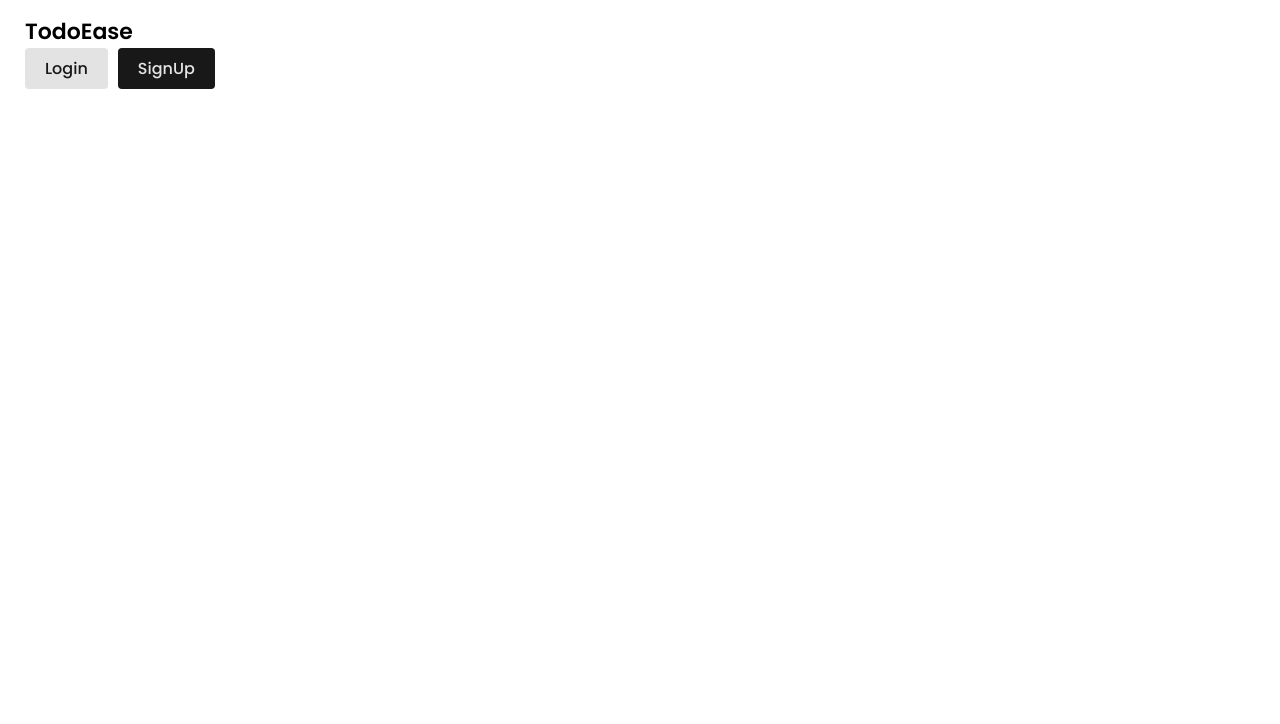
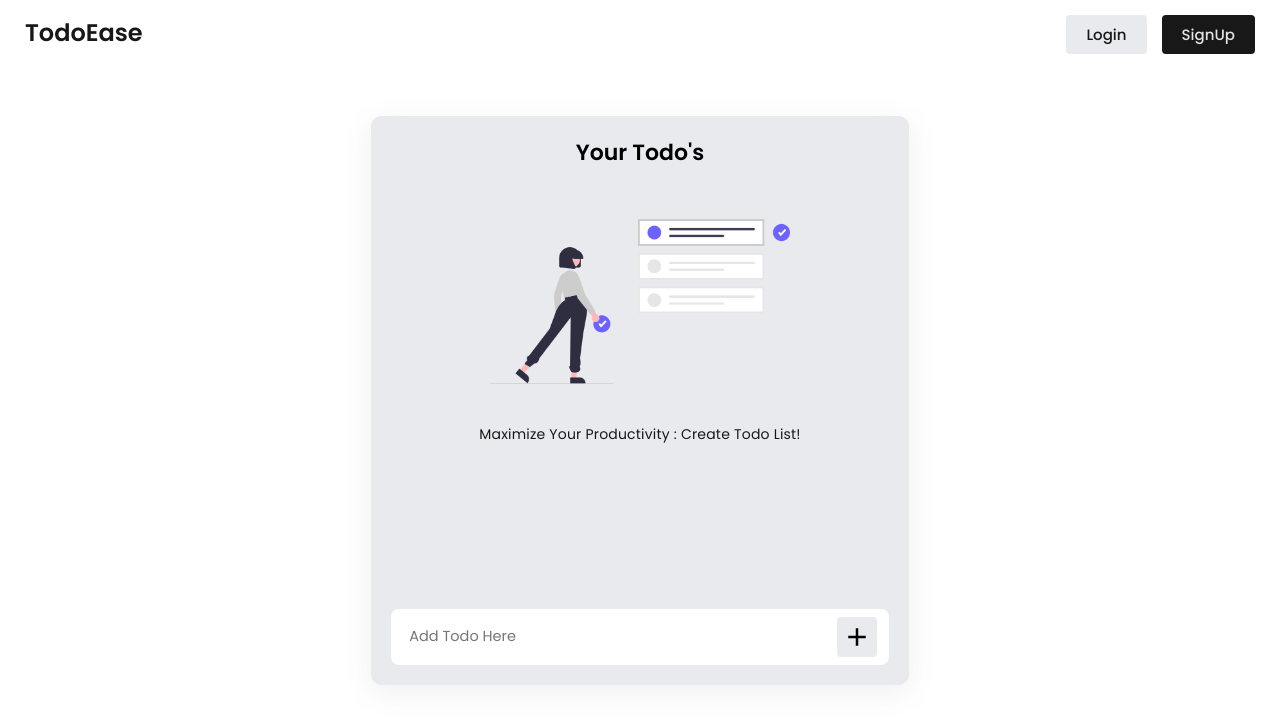
Before and after one commit to krish-7104/todoease_website, a React (Create React App) app: page / in a window 1280 px wide. Shown: the top 724 px of the page. Built offline with nearby package versions, Linux system fonts and the light colour scheme.

Commit message:
todo design with local storage done

```diff
--- a/package.json
+++ b/package.json
@@ -8,6 +8,7 @@
     "@testing-library/user-event": "^13.5.0",
     "react": "^18.2.0",
     "react-dom": "^18.2.0",
+    "react-icons": "^4.7.1",
     "react-scripts": "5.0.1",
     "web-vitals": "^2.1.4"
   },
--- a/src/App.css
+++ /dev/null
@@ -1,9 +0,0 @@
-.container {
-  min-height: 100vh;
-  width: 100vw;
-  display: flex;
-  justify-content: center;
-  /* align-items: center; */
-  background-color: "#e8eaed";
-  font-family: "Poppins", sans-serif;
-}
--- a/src/App.jsx
+++ b/src/App.jsx
@@ -1,10 +1,12 @@
 import React from "react";
 import Navbar from "./Navbar";
-import "./App.css";
+import "./styles/App.css";
+import MainTodo from "./MainTodo";
 const App = () => {
   return (
     <div className="container">
       <Navbar />
+      <MainTodo />
     </div>
   );
 };
--- /dev/null
+++ b/src/MainTodo.jsx
@@ -0,0 +1,97 @@
+import React, { useState, useEffect } from "react";
+import { MdAdd, MdClear } from "react-icons/md";
+import "./styles/MainTodo.css";
+import Todo from "./Todo";
+const MainTodo = () => {
+  const [todos, setTodos] = useState([]);
+  const [todoInput, setTodoInput] = useState("");
+
+  useEffect(() => {
+    getTodoLocal();
+  }, []);
+
+  useEffect(() => {
+    setTodoLocal();
+  }, [todos]);
+
+  const getTodoLocal = () => {
+    const value = localStorage.getItem("todos");
+    if (value !== null) {
+      setTodos(JSON.parse(value));
+    } else {
+      setTodos([]);
+    }
+  };
+
+  const setTodoLocal = () => {
+    localStorage.setItem("todos", JSON.stringify(todos));
+  };
+
+  const addTodoHandler = (e) => {
+    e.preventDefault();
+    setTodos((prev) => [...prev, todoInput]);
+    setTodoInput("");
+    setTodoLocal();
+  };
+
+  const removeTodoHandler = (value) => {
+    console.log(todos.filter((x) => x !== value));
+    setTodos(todos.filter((x) => x !== value));
+  };
+  const removeAllTodoHandler = () => {
+    setTodos([]);
+  };
+  return (
+    <div className="todoContainer">
+      <p className="todoDivTitle">Your Todo's</p>
+      <div className="todoShowDiv">
+        {todos &&
+          todos.map((todo, index) => {
+            return (
+              <Todo
+                todo={todo}
+                key={index}
+                removeTodoHandler={removeTodoHandler}
+              />
+            );
+          })}
+        {todos.length === 0 && (
+          <div className="noTodoDiv">
+            <img
+              src={require("./assets/noTodo.png")}
+              className="noTodoImage"
+              alt="No Todo"
+            />
+            <p className="noTodo">
+              Maximize Your Productivity : Create Todo List!
+            </p>
+          </div>
+        )}
+      </div>
+      {todos.length !== 0 && (
+        <div className="clearTodoDiv">
+          <button className="clearTodoBtn" onClick={removeAllTodoHandler}>
+            Clear All
+            <span className="clearTodoIcon">
+              <MdClear />
+            </span>
+          </button>
+        </div>
+      )}
+      <form className="todoInputDiv">
+        <input
+          type="text"
+          className="addTodoInput"
+          value={todoInput}
+          placeholder="Add Todo Here"
+          onChange={(e) => setTodoInput(e.target.value)}
+        />
+        <button className="addTodoBtn" type="submit" onClick={addTodoHandler}>
+          <MdAdd />
+        </button>
+      </form>
+    </div>
+  );
+};
+
+export default MainTodo;
--- a/src/Navbar.jsx
+++ b/src/Navbar.jsx
@@ -1,10 +1,10 @@
 import React from "react";
-import "./Navbar.css";
+import "./styles/Navbar.css";
 const Navbar = () => {
   return (
     <div className="navContainer">
       <p className="navTitle">TodoEase</p>
-      <div>
+      <div className="navBtns">
         <button className="loginNavBtn">Login</button>
         <button className="signupNavBtn">SignUp</button>
       </div>
--- /dev/null
+++ b/src/Todo.jsx
@@ -0,0 +1,18 @@
+import React from "react";
+import "./styles/Todo.css";
+import { MdDeleteOutline } from "react-icons/md";
+const Todo = (props) => {
+  return (
+    <div className="individualTodo">
+      <p className="todoText">{props.todo}</p>
+      <button
+        className="removeTodoBtn"
+        onClick={() => props.removeTodoHandler(props.todo)}
+      >
+        <MdDeleteOutline />
+      </button>
+    </div>
+  );
+};
+
+export default Todo;
--- a/src/index.js
+++ b/src/index.js
@@ -1,6 +1,6 @@
 import React from "react";
 import ReactDOM from "react-dom/client";
 import App from "./App";
-import "./index.css";
+import "./styles/index.css";
 const root = ReactDOM.createRoot(document.getElementById("root"));
 root.render(<App />);
--- /dev/null
+++ b/src/styles/App.css
@@ -0,0 +1,13 @@
+.container {
+  height: 100vh;
+  width: 100vw;
+  display: flex;
+  justify-content: center;
+  align-items: center;
+  flex-direction: column;
+  background-color: #fff;
+  font-family: "Poppins", sans-serif;
+}
+::-webkit-scrollbar {
+  display: none;
+}
--- /dev/null
+++ b/src/styles/MainTodo.css
@@ -0,0 +1,91 @@
+.todoContainer {
+  background-color: #e8eaed;
+  padding: 20px;
+  width: 42vw;
+  border-radius: 10px;
+  box-shadow: rgba(100, 100, 111, 0.1) 0px 7px 29px 0px;
+}
+.todoDivTitle {
+  font-weight: 600;
+  font-size: 22px;
+  text-align: center;
+}
+.todoShowDiv {
+  margin: 20px 0;
+  height: 50vh;
+  overflow: scroll;
+}
+.todoInputDiv {
+  background-color: #fff;
+  display: flex;
+  justify-content: space-between;
+  align-content: center;
+  padding: 8px;
+  border-radius: 8px;
+}
+.addTodoInput {
+  background-color: #fff;
+  border: none;
+  padding: 0 10px;
+  outline: 0;
+  font-size: 14.5px;
+}
+.addTodoBtn {
+  background-color: #e8eaed;
+  border: none;
+  margin-right: 4px;
+  padding: 5px;
+  display: flex;
+  justify-content: center;
+  align-items: center;
+  font-size: 30px;
+  border-radius: 4px;
+  cursor: pointer;
+}
+.noTodoDiv {
+  width: 100%;
+  display: flex;
+  justify-content: center;
+  align-items: center;
+  margin-top: 30px;
+  flex-direction: column;
+}
+.noTodoImage {
+  width: 300px;
+}
+.noTodo {
+  text-align: center;
+  color: #181818;
+  letter-spacing: 0.2px;
+  font-size: 14px;
+  margin-bottom: 20px;
+  margin-top: 40px;
+}
+.clearTodoDiv {
+  display: flex;
+  width: 100%;
+  justify-content: flex-end;
+  margin-bottom: 10px;
+}
+.clearTodoBtn {
+  background-color: inherit;
+  border: none;
+  display: flex;
+  justify-content: center;
+  align-items: center;
+  font-size: 14px;
+  margin-right: 6px;
+  cursor: pointer;
+  transition: 0.5s ease;
+}
+.clearTodoBtn:hover {
+  color: #f87171;
+  transition: 0.5s ease;
+}
+.clearTodoIcon {
+  display: flex;
+  justify-content: center;
+  align-items: center;
+  margin-left: 2px;
+  font-size: 18px;
+}
--- a/src/Navbar.css
+++ b/src/styles/Navbar.css
@@ -1,21 +1,30 @@
 .navContainer {
   width: 100vw;
-  margin: 15px 25px;
+  padding: 15px 25px;
+  display: flex;
+  justify-content: space-between;
+  position: absolute;
+  top: 0;
 }
 .navTitle {
   font-weight: 600;
-  font-size: 22px;
+  font-size: 24px;
+  color: #181818;
+}
+.navBtns {
+  display: flex;
 }
 .loginNavBtn {
-  background-color: #e3e3e3;
+  background-color: #e8eaed;
   border: 0;
   padding: 8px 20px;
   color: #181818;
   border-radius: 4px;
-  margin-right: 10px;
+  margin-right: 15px;
   font-weight: 500;
-  font-size: 16px;
+  font-size: 15px;
   cursor: pointer;
+  transition: 0.5s ease;
 }
 .signupNavBtn {
   background-color: #181818;
@@ -24,6 +33,6 @@
   padding: 8px 20px;
   border-radius: 4px;
   font-weight: 500;
-  font-size: 16px;
+  font-size: 15px;
   cursor: pointer;
 }
--- /dev/null
+++ b/src/styles/Todo.css
@@ -0,0 +1,25 @@
+.individualTodo {
+  background-color: #fff;
+  width: 85%;
+  margin: 0 auto 16px auto;
+  padding: 12px 15px 12px 10px;
+  border-radius: 4px;
+  box-shadow: rgba(149, 157, 165, 0.1) 0px 8px 24px;
+  display: flex;
+  justify-content: space-between;
+}
+.todoText {
+  font-size: 16px;
+  margin: 0 8px;
+}
+.removeTodoBtn {
+  z-index: 1;
+  background-color: inherit;
+  border: none;
+  display: flex;
+  justify-content: center;
+  align-items: center;
+  font-size: 20px;
+  color: #f87171;
+  cursor: pointer;
+}
```
Also changed, not shown: src/assets/noTodo.png (added), src/styles/index.css (renamed from src/index.css), 1 other file (tests, documents, lock files or other folders).
